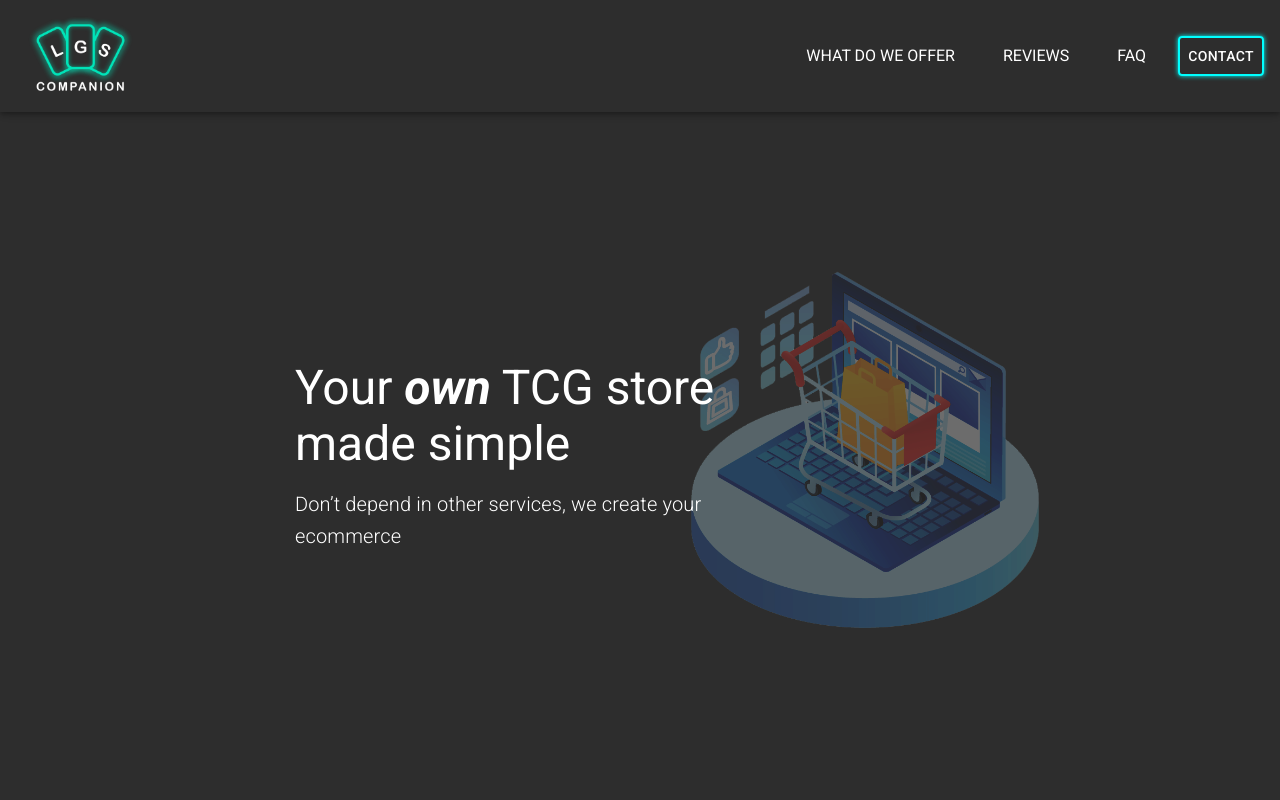
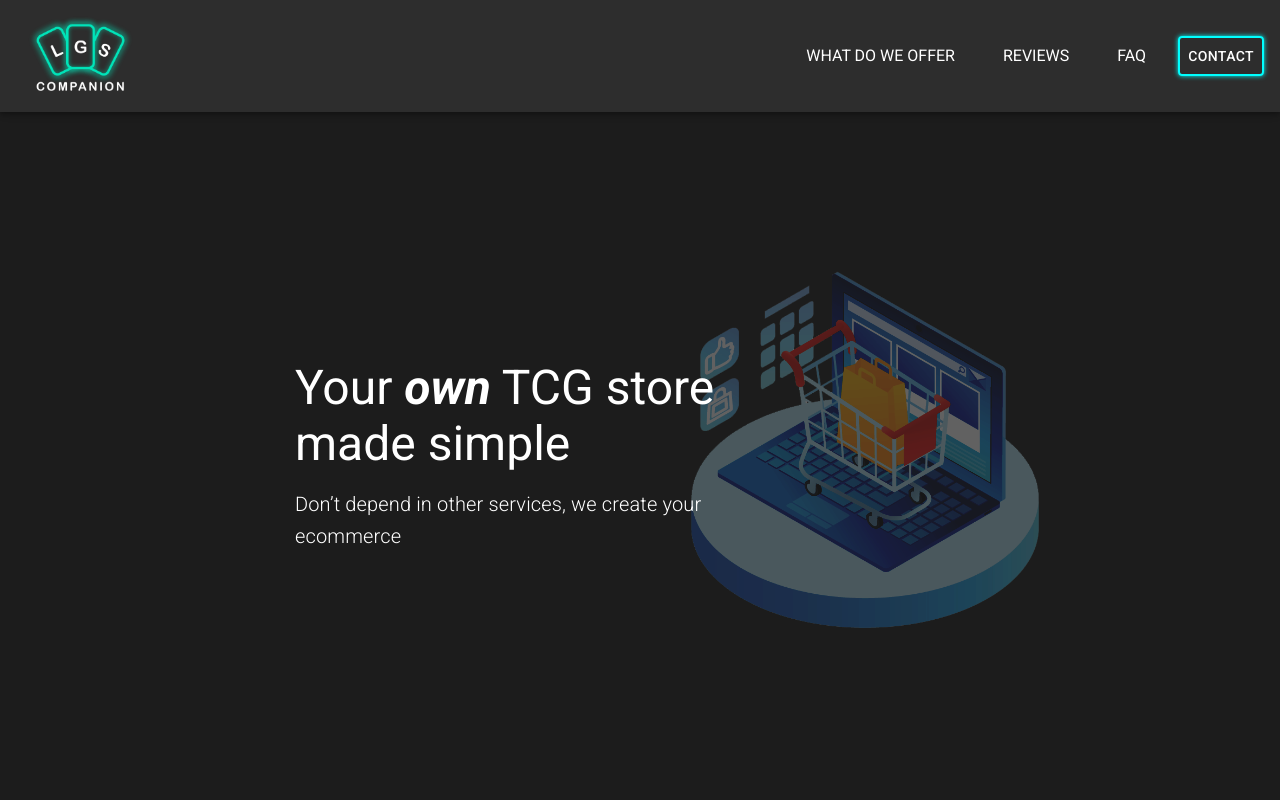
Before and after one commit to jimdiew/landing-lgs, a React (Vite) app in the folder landing/: page / in a window 1280 px wide. Shown: the top 800 px of the page. Built offline with nearby package versions, Linux system fonts and the light colour scheme.

Commit message:
background change

```diff
--- a/landing/src/index.css
+++ b/landing/src/index.css
@@ -8,7 +8,7 @@
   text-rendering: optimizeLegibility;
   -webkit-font-smoothing: antialiased;
   -moz-osx-font-smoothing: grayscale;
-  background-color: #2d2d2d;
+  background-color: #1c1c1c;
 }
 
 body{
```
